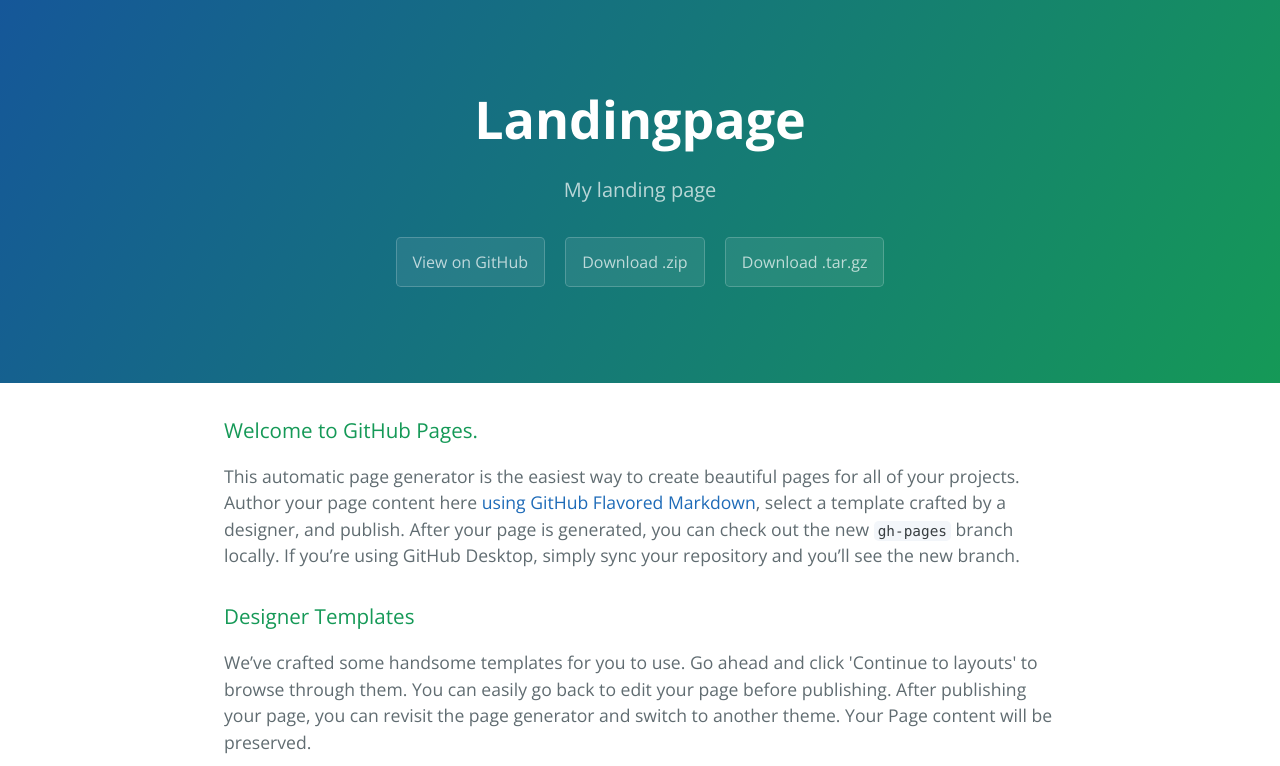
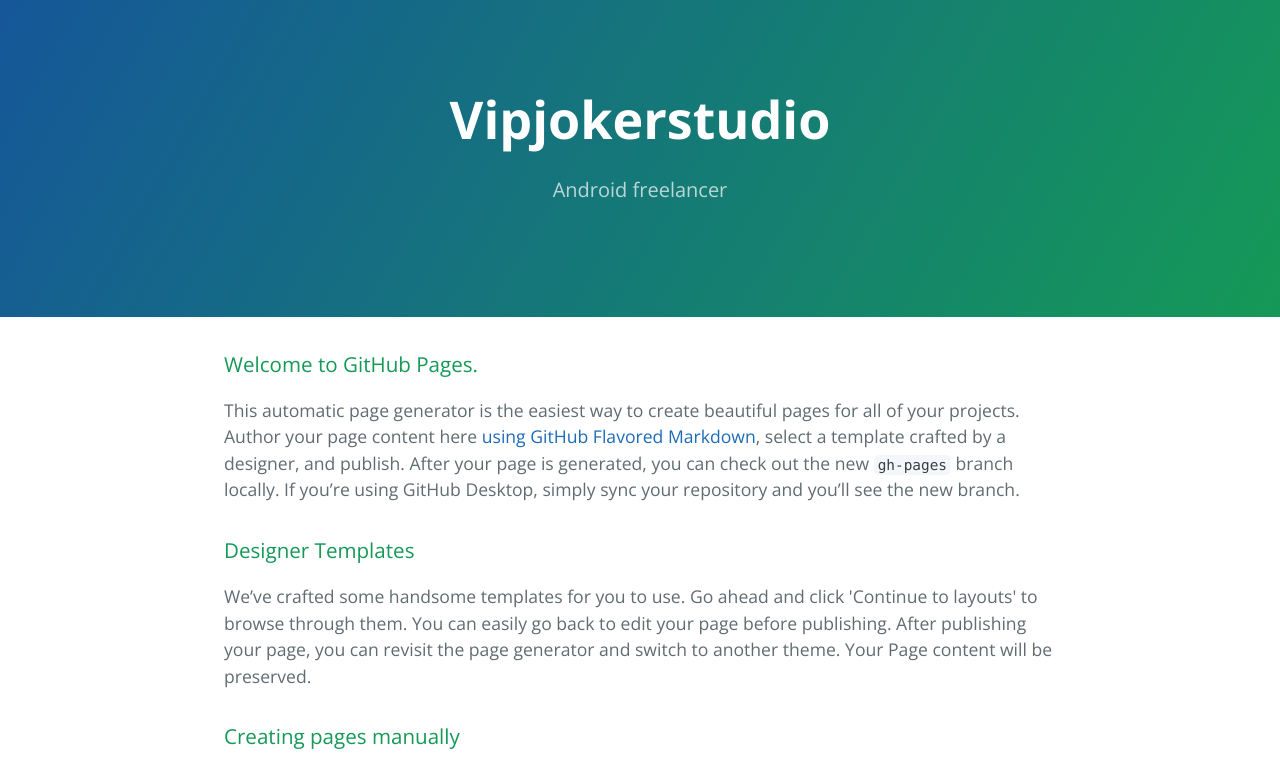
Before and after one commit to vipjoker/landingpage, a plain HTML site: page index.html in a window 1280 px wide. Shown: the top 766 px of the page. Drawn offline with nearby package versions, Linux system fonts and the light colour scheme.

Commit message:
Update index.html

```diff
--- a/index.html
+++ b/index.html
@@ -2,7 +2,7 @@
 <html lang="en-us">
   <head>
     <meta charset="UTF-8">
-    <title>Landingpage by vipjoker</title>
+    <title>VipjokerStudio</title>
     <meta name="viewport" content="width=device-width, initial-scale=1">
     <link rel="stylesheet" type="text/css" href="stylesheets/normalize.css" media="screen">
     <link href='https://fonts.googleapis.com/css?family=Open+Sans:400,700' rel='stylesheet' type='text/css'>
@@ -11,11 +11,9 @@
   </head>
   <body>
     <section class="page-header">
-      <h1 class="project-name">Landingpage</h1>
-      <h2 class="project-tagline">My landing page</h2>
-      <a href="https://github.com/vipjoker/landingpage" class="btn">View on GitHub</a>
-      <a href="https://github.com/vipjoker/landingpage/zipball/master" class="btn">Download .zip</a>
-      <a href="https://github.com/vipjoker/landingpage/tarball/master" class="btn">Download .tar.gz</a>
+      <h1 class="project-name">Vipjokerstudio</h1>
+      <h2 class="project-tagline">Android freelancer</h2>
+
     </section>
 
     <section class="main-content">
```
